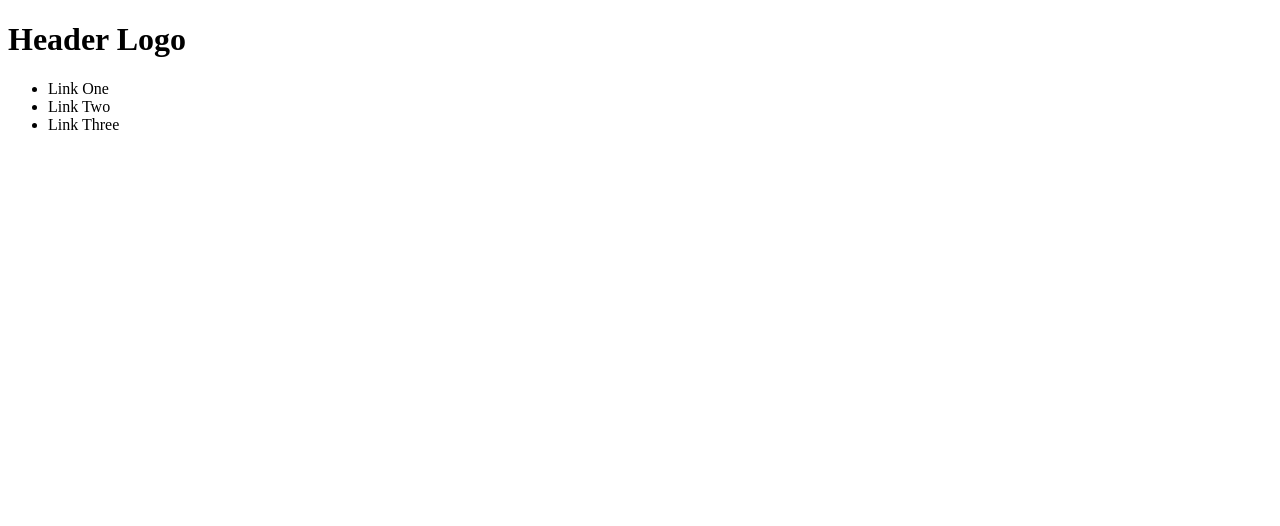
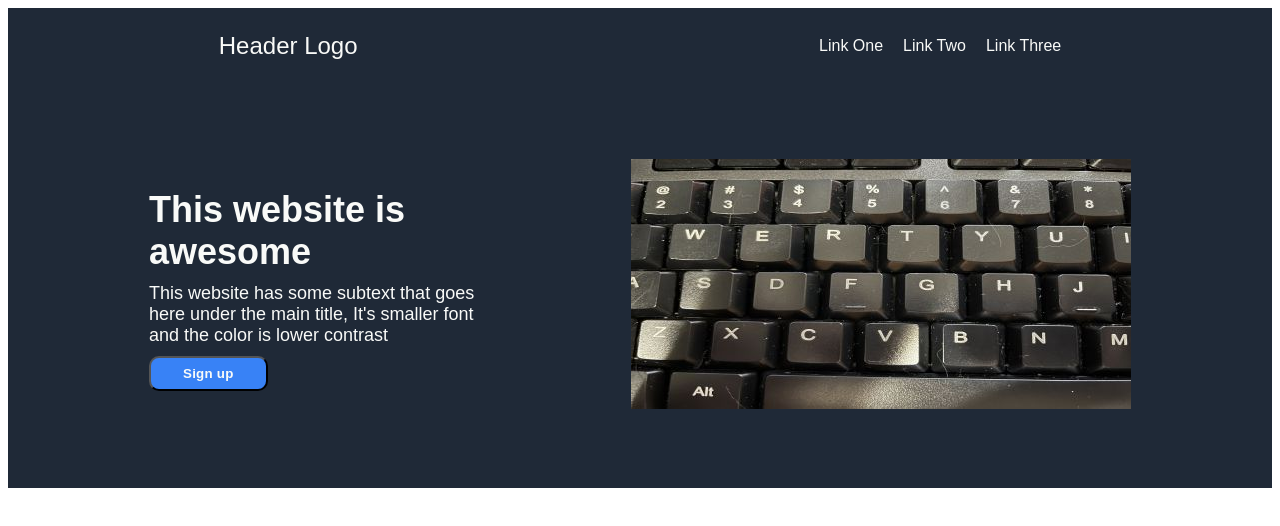
Before and after one commit to Totalmilk9/odin-landing-page, a plain HTML site: page index.html in a window 1280 px wide. Drawn offline with Linux system fonts and the light colour scheme.

Commit message:
top style

```diff
--- a/index.html
+++ b/index.html
@@ -3,22 +3,36 @@
 <head>
   <meta charset="UTF-8">
   <title>Landing Page</title>
+  <link rel="stylesheet" href="main.css">
 </head>
 
 <body>
 
+<!--Header-->
+
   <header>
-    <h1>Header Logo</h1>
+    <p>Header Logo</p>
     <nav>
       <ul>
-        <li>Link One</li>
-        <li>Link Two</li>
-        <li>Link Three</li>
+        <li><a href="#">Link One</a></li>
+        <li><a href="#">Link Two</a></li>
+        <li><a href="#">Link Three</a></li>
       </ul>
     </nav>
   </header>
 
-  <section
+<!--Top Section-->
+
+  <section class="top">
+    <div class="left">
+      <h1>This website is awesome</h1>
+      <p> This website has some subtext that goes here under the main title, It's smaller font and the color is lower contrast</p>
+      <button><a href="#">Sign up</a></button>
+    </div>
+    <div class="right">
+      <img src="images/keyboard.JPG" alt="">
+    </div>
+  </section>
 
 </body>
 
--- a/main.css
+++ b/main.css
@@ -5,6 +5,7 @@ html {
   font-family: sans-serif;
 }
 
+/* Header */
 
 header {
   display: flex;
@@ -12,21 +13,61 @@ header {
   align-items: center;
   background-color: #1F2937;
   color: #F9FAF8;
-
 }
 
-header h1 {
+header p {
   font-size: 24px;
 }
 
 ul {
   display: inline-flex;
   gap: 20px;
+  list-style-type: none;
 }
 
-li,
-a {
-  list-style-type: none;
+li a {
   text-decoration: none;
   color: #F9FAF8;
 }
+
+/* Top Section */
+
+.top {
+  display: flex;
+  justify-content: space-around;
+  padding: 75px;
+  background-color: #1F2937;
+  color: #F9FAF8;
+}
+
+.left {
+  width: 350px;
+}
+
+.right {
+
+}
+
+.top h1 {
+  font-size: 36px;
+  font-weight: bolder;
+  margin-bottom: 5px
+}
+
+.top p {
+  font-size: 18px;
+  margin: 10px auto;
+}
+
+button {
+  padding: 8px 32px;
+  border-radius: 10px;
+  background-color: #3882F6;
+}
+
+button a {
+  text-decoration: none;
+  color: #F9FAF8;
+  font-weight: bold;
+  letter-spacing: 0.25px;
+}
```
Also changed, not shown: images/keyboard.JPG (added).
